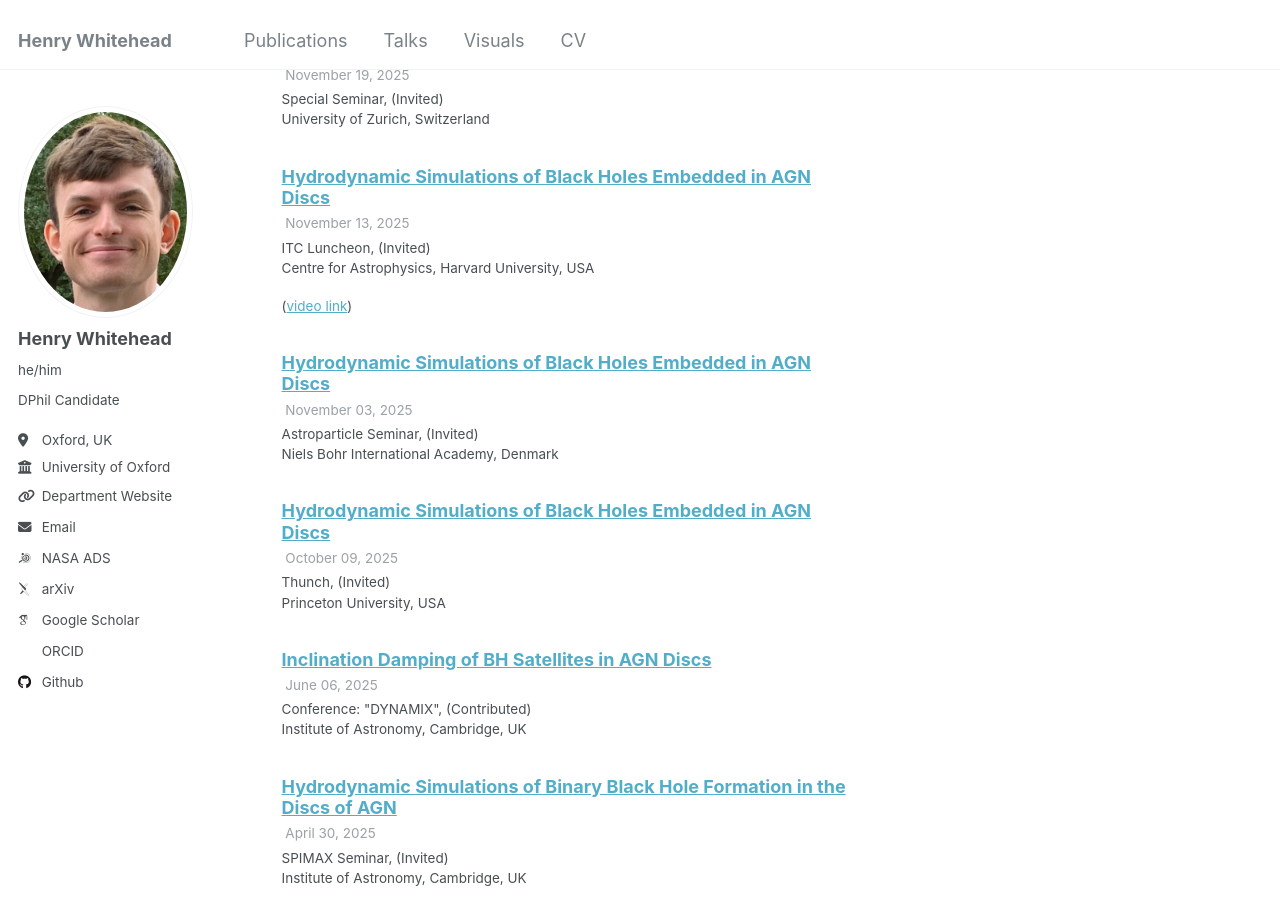
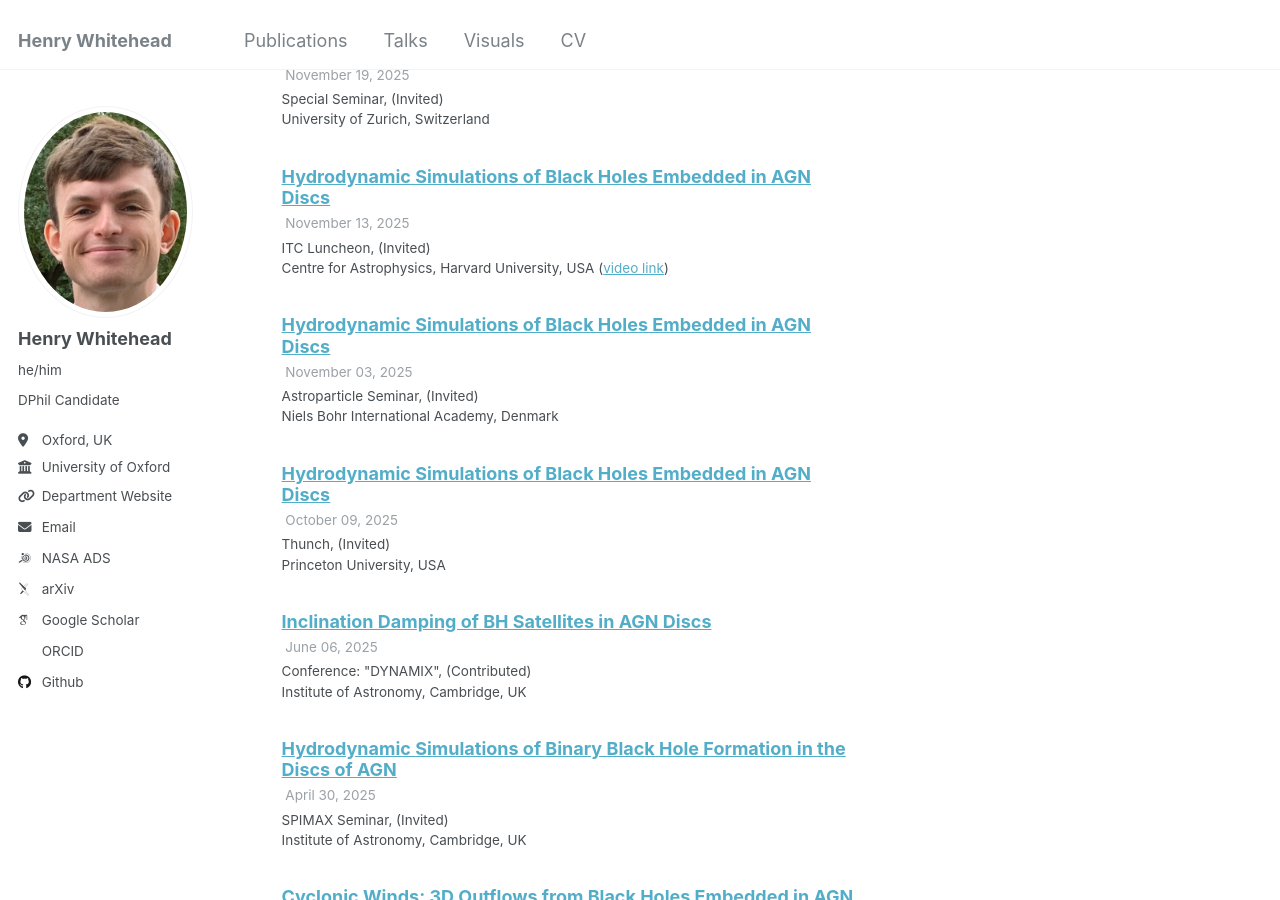
Before and after one commit to hwhitehead/hwhitehead.github.io, a Jekyll site: the page built from _pages/talks.html, in a window 1280 px wide and 900 px high, scrolled down 799 px. Built offline with Jekyll 4.4.1, drawn with Linux system fonts in a browser that asks for light colours; some web fonts are replaced.

Commit message:
alternative link formatting

```diff
--- a/_includes/archive-single-talk.html
+++ b/_includes/archive-single-talk.html
@@ -38,7 +38,7 @@
     {% endif %}
     {% if post.date %}<p class="page__meta"><i class="fa fa-clock-o" aria-hidden="false"></i> {{ post.date | date: '%B %d, %Y' }}</p>{% endif %}
     {% if post.venue %}<p class="archive__item-excerpt" itemprop="description">{{ post.venue }}, ({{post.type }})<br />{{post.location}} {% endif %}
-    {% if post.link %}<p class="archive__item-excerpt" itemprop="description">(<a href={{post.link}}>video link</a>) {% endif %}
+    {% if post.link %} (<a href={{post.link}}>video link</a>) {% endif %}
     {% if post.excerpt %}<p class="archive__item-excerpt" itemprop="description">{{ post.excerpt | markdownify }}</p>{% endif %}
   </article>
 </div>
--- a/_pages/talks.html
+++ b/_pages/talks.html
@@ -11,8 +11,6 @@ author_profile: true
 
 {% endif %} -->
 
-<!-- <iframe src="/talkmap/map.html" height="700" width="850" style="border:none;"></iframe> -->
-
 <iframe src="/talkmap/map.html" height="625" width="850" style="border:none;"></iframe>
 
 {% for post in site.talks reversed %}
```
